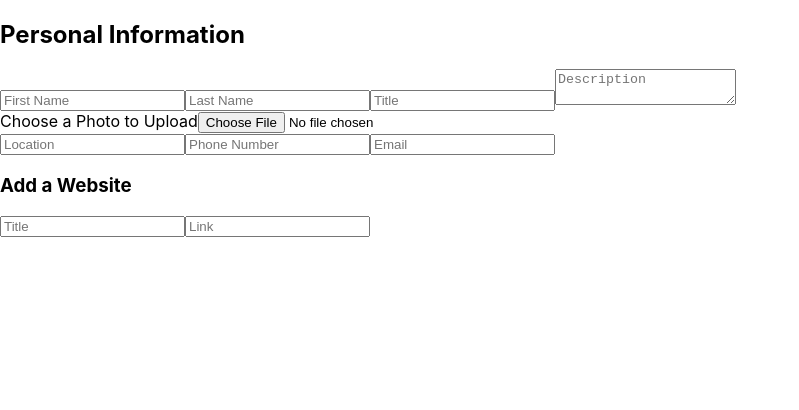
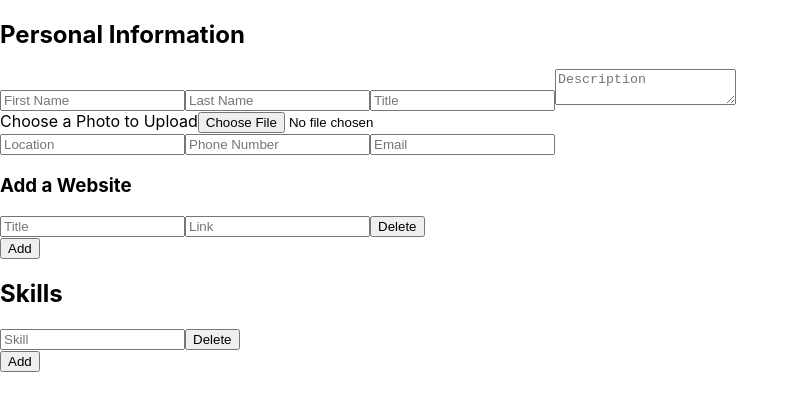
Before and after one commit to lindsaysofia/cv-project, a React (Create React App) app: page / in a window 1280 px wide. Shown: the top 410 px of the page, without its empty margins (0-799 px from the left). Built offline with nearby package versions, Linux system fonts and the light colour scheme.

Commit message:
started on SkillInput component

```diff
--- /dev/null
+++ b/src/components/AddButton.js
@@ -0,0 +1,9 @@
+function AddButton() {
+  return (
+    <button>
+      Add
+    </button>
+  );
+}
+
+export default AddButton;
--- /dev/null
+++ b/src/components/DeleteButton.js
@@ -0,0 +1,9 @@
+function DeleteButton() {
+  return (
+    <button>
+      Delete
+    </button>
+  );
+}
+
+export default DeleteButton;
--- /dev/null
+++ b/src/components/Skill.js
@@ -0,0 +1,15 @@
+import DeleteButton from "./DeleteButton";
+
+function Skill() {
+  return (
+    <div>
+      <input
+        placeholder="Skill"
+        type="text"
+      />
+      <DeleteButton />
+    </div>
+  );
+}
+
+export default Skill;
--- a/src/components/SkillInput.js
+++ b/src/components/SkillInput.js
@@ -1,6 +1,12 @@
+import Skill from "./Skill";
+import AddButton from "./AddButton";
+
 function SkillInput() {
   return (
     <div>
+      <h2>Skills</h2>
+      <Skill />
+      <AddButton />
     </div>
   );
 }
--- /dev/null
+++ b/src/components/Website.js
@@ -0,0 +1,19 @@
+import DeleteButton from "./DeleteButton";
+
+function Website() {
+  return (
+    <div>
+      <input
+        placeholder="Title"
+        type="text"
+      />
+      <input
+        placeholder="Link"
+        type="text"
+      />
+      <DeleteButton />
+    </div>
+  );
+}
+
+export default Website;
--- a/src/components/WebsiteInput.js
+++ b/src/components/WebsiteInput.js
@@ -1,16 +1,12 @@
+import Website from "./Website";
+import AddButton from "./AddButton";
+
 function WebsiteInput() {
   return (
     <div>
-      <h3>Add a Website</h3>
-      <input
-        placeholder="Title"
-        type="text"
-      />
-      <input
-        placeholder="Link"
-        type="text"
-      />
-
+       <h3>Add a Website</h3>
+       <Website />
+      <AddButton />
     </div>
   );
 }
```
